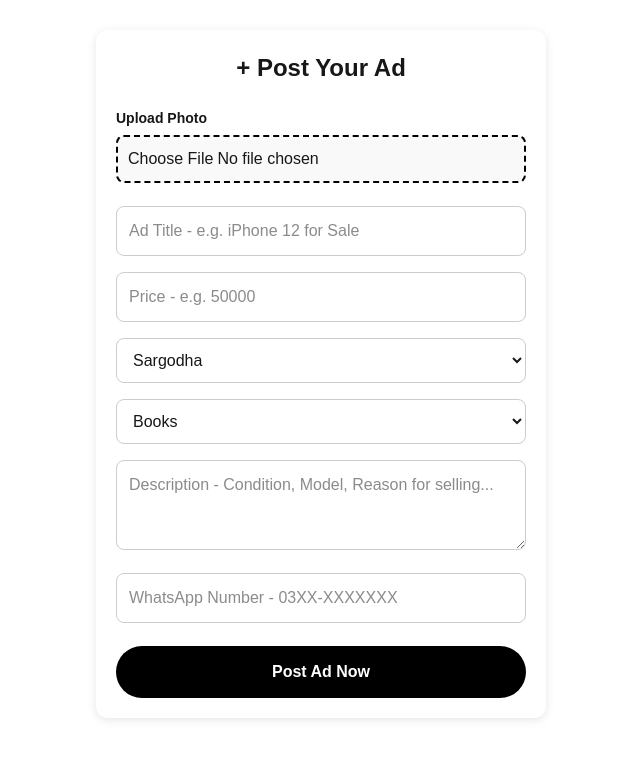
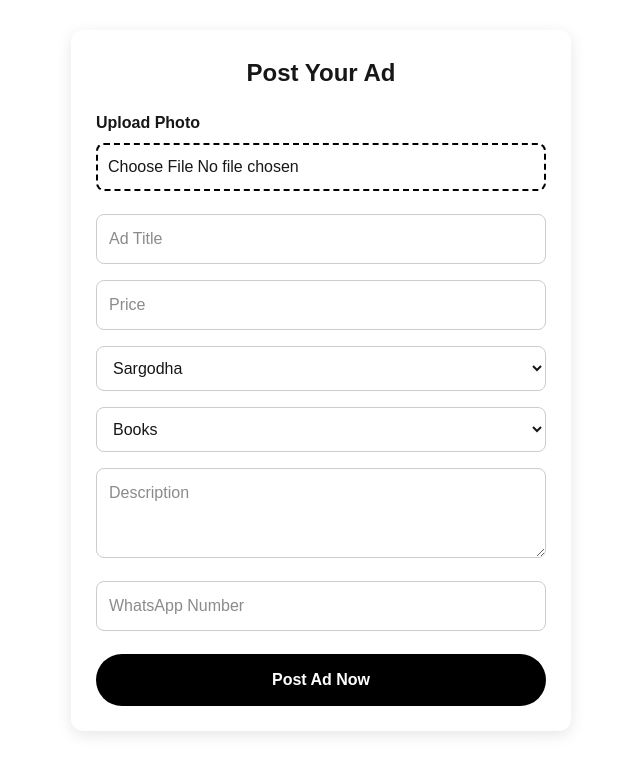
Before and after one commit to maimanaeemrano/olx-clone, a Next.js app: page /post in a window 1280 px wide. Shown: the top 774 px of the page, without its empty margins (319-959 px from the left). Built offline with nearby package versions, Linux system fonts and the light colour scheme.

Commit message:
new english website code

```diff
--- a/app/page.tsx
+++ b/app/page.tsx
@@ -1,53 +1,62 @@
 "use client";
-import { useState } from "react";
-import { supabase } from "@/lib/supabaseclient";
+import { useEffect, useState } from "react";
+import { supabase } from "./lib/supabaseclient";
+import Link from "next/link";
 
-export default function PostPage(){
-const [form,setForm]=useState({title:"",price:"",location:"Sargodha",category:"Books",whatsapp:"",description:""});
-const [file,setFile]=useState<any>(null);
-const [loading,setLoading]=useState(false);
+export default function Home() {
+  const [ads, setAds] = useState<any[]>([]);
+  const [search, setSearch] = useState("");
+  const [category, setCategory] = useState("All");
+  const [location, setLocation] = useState("All");
 
-async function handlePost(){
-if(!form.title||!form.price) return alert("Title Price likho G!");
-setLoading(true);
-let image_url="";
-try{
-if(file){
-const name=Date.now()+"_"+file.name;
-await supabase.storage.from("ads").upload(name,file);
-const {data}=supabase.storage.from("ads").getPublicUrl(name);
-image_url=data.publicUrl;
-}
-await supabase.from("ads").insert([{...form,price:Number(form.price),image_url}]);
-alert("Ad Lag Gaya G!");
-window.location.href="/";
-}catch(e:any){alert(e.message)}
-setLoading(false);
+  useEffect(() => {
+    fetchAds();
+  }, []);
+
+  async function fetchAds() {
+    const { data } = await supabase.from("ads").select("*").order("id", { ascending: false });
+    if (data) setAds(data);
   }
 
-return(
-<div style={{maxWidth:"400px",margin:"20px auto",padding:"15px"}}>
-<h2 style={{textAlign:"center",fontWeight:"bold",fontSize:"22px"}}>+ Post Your Ad G</h2>
+  const filtered = ads.filter((ad) => {
+    const matchSearch = ad.title.toLowerCase().includes(search.toLowerCase());
+    const matchCategory = category === "All" || ad.category === category;
+    const matchLocation = location === "All" || ad.location === location;
+    return matchSearch && matchCategory && matchLocation;
+  });
 
-<label style={{fontWeight:"bold"}}>Photo Upload G (Zaroori G)</label>
-<input type="file" onChange={e=>setFile(e.target.files?.[0])} style={{width:"100%",margin:"10px 0",padding:"10px",border:"1px dashed black",borderRadius:"8px"}}/>
+  return (
+    <div style={{ maxWidth: "1100px", margin: "0 auto", padding: "15px", fontFamily: "Arial" }}>
+      <div style={{ display: "flex", justifyContent: "space-between", alignItems: "center", marginBottom: "20px" }}>
+        <h1 style={{ fontWeight: "bold", fontSize: "28px" }}>SSB Bazaar</h1>
+        <Link href="/post" style={{ background: "black", color: "white", padding: "10px 20px", borderRadius: "20px", textDecoration: "none", fontWeight: "bold" }}>+ Sell</Link>
+      </div>
 
-<input placeholder="Title - e.g. iPhone 12" value={form.title} onChange={e=>setForm({...form,title:e.target.value})} style={{width:"100%",padding:"10px",margin:"5px 0",borderRadius:"8px",border:"1px solid #ccc"}}/>
+      <div style={{ display: "flex", gap: "10px", marginBottom: "20px", flexWrap: "wrap" }}>
+        <input placeholder="Search products..." value={search} onChange={(e) => setSearch(e.target.value)} style={{ flex: 1, minWidth: "200px", padding: "12px", borderRadius: "8px", border: "1px solid #ccc" }} />
+        <select value={category} onChange={(e) => setCategory(e.target.value)} style={{ padding: "12px", borderRadius: "8px", border: "1px solid #ccc" }}>
+          <option>All</option><option>Books</option><option>Mobiles</option><option>Bikes</option><option>Cars</option><option>Furniture</option><option>Electronics</option><option>Others</option>
+        </select>
+        <select value={location} onChange={(e) => setLocation(e.target.value)} style={{ padding: "12px", borderRadius: "8px", border: "1px solid #ccc" }}>
+          <option>All</option><option>Sargodha</option><option>Lahore</option><option>Islamabad</option><option>Karachi</option><option>Faisalabad</option><option>Multan</option>
+        </select>
+      </div>
 
-<input placeholder="Price - 50000" type="number" value={form.price} onChange={e=>setForm({...form,price:e.target.value})} style={{width:"100%",padding:"10px",margin:"5px 0",borderRadius:"8px",border:"1px solid #ccc"}}/>
-
-<select value={form.location} onChange={e=>setForm({...form,location:e.target.value})} style={{width:"100%",padding:"10px",margin:"5px 0",borderRadius:"8px"}}>
-<option>Sargodha</option><option>Lahore</option><option>Karachi</option><option>Islamabad</option><option>Faisalabad</option>
-</select>
-
-<select value={form.category} onChange={e=>setForm({...form,category:e.target.value})} style={{width:"100%",padding:"10px",margin:"5px 0",borderRadius:"8px",border:"1px solid blue"}}>
-<option>Books</option><option>Mobiles</option><option>Bikes</option><option>Cars</option><option>Furniture</option><option>Others</option>
-</select>
-
-<textarea placeholder="Description" value={form.description} onChange={e=>setForm({...form,description:e.target.value})} style={{width:"100%",padding:"10px",margin:"5px 0",borderRadius:"8px",border:"1px solid #ccc"}}/>
-<input placeholder="WhatsApp - 03XX..." value={form.whatsapp} onChange={e=>setForm({...form,whatsapp:e.target.value})} style={{width:"100%",padding:"10px",margin:"5px 0",borderRadius:"8px",border:"1px solid #ccc"}}/>
-
-<button onClick={handlePost} style={{width:"100%",background:"black",color:"white",padding:"12px",borderRadius:"30px",marginTop:"10px"}}>{loading?"Uploading...":"Post Ad Now G"}</button>
+      <div style={{ display: "grid", gridTemplateColumns: "repeat(auto-fill, minmax(250px, 1fr))", gap: "15px" }}>
+        {filtered.map((ad) => (
+          <Link key={ad.id} href={`/ad/${ad.id}`} style={{ textDecoration: "none", color: "black" }}>
+            <div style={{ border: "1px solid #eee", borderRadius: "10px", overflow: "hidden", background: "white", boxShadow: "0 2px 5px rgba(0,0,0,0.05)" }}>
+              <img src={ad.image_url || "https://via.placeholder.com/300"} style={{ width: "100%", height: "180px", objectFit: "cover" }} alt={ad.title} />
+              <div style={{ padding: "10px" }}>
+                <h3 style={{ fontWeight: "bold", fontSize: "16px", margin: "5px 0" }}>{ad.title}</h3>
+                <p style={{ color: "green", fontWeight: "bold" }}>Rs {ad.price}</p>
+                <p style={{ fontSize: "12px", color: "#666" }}>{ad.location} - {ad.category}</p>
+              </div>
+            </div>
+          </Link>
+        ))}
+      </div>
+      {filtered.length === 0 && <p style={{ textAlign: "center", marginTop: "30px", color: "#888" }}>No ads found.</p>}
     </div>
   );
 }
--- a/app/post/page.tsx
+++ b/app/post/page.tsx
@@ -3,90 +3,42 @@ import { useState } from "react";
 import { supabase } from "../lib/supabaseclient";
 
 export default function PostPage(){
-const [form,setForm]=useState({
-title:"",
-price:"",
-location:"Sargodha",
-category:"Books",
-whatsapp:"",
-description:""
-});
+const [form,setForm]=useState({title:"",price:"",location:"Sargodha",category:"Books",whatsapp:"",description:""});
 const [file,setFile]=useState<any>(null);
 const [loading,setLoading]=useState(false);
 
 async function handlePost(){
-if(!form.title ||!form.price ||!form.whatsapp){
-alert("Title, Price and WhatsApp are required!");
-return;
-}
+if(!form.title ||!form.price ||!form.whatsapp){ alert("Title, Price and WhatsApp are required!"); return; }
 setLoading(true);
 let image_url="";
 try{
 if(file){
 const fileName = Date.now()+"_"+file.name;
-const { error: upError } = await supabase.storage.from("ads").upload(fileName,file);
-if(upError) throw upError;
+const { error } = await supabase.storage.from("ads").upload(fileName,file);
+if(error) throw error;
 const { data } = supabase.storage.from("ads").getPublicUrl(fileName);
 image_url = data.publicUrl;
 }
-const { error } = await supabase.from("ads").insert([{
-title: form.title,
-price: Number(form.price),
-location: form.location,
-category: form.category,
-whatsapp: form.whatsapp,
-description: form.description,
-image_url: image_url
-}]);
+const { error } = await supabase.from("ads").insert([{...form, price: Number(form.price), image_url}]);
 if(error) throw error;
 alert("Ad Posted Successfully!");
 window.location.href="/";
-}catch(e:any){
-alert("Error: "+e.message);
-}
+}catch(e:any){ alert("Error: "+e.message); }
 setLoading(false);
 }
 
 return(
-<div style={{maxWidth:"450px",margin:"30px auto",padding:"20px",background:"white",borderRadius:"12px",boxShadow:"0 2px 10px rgba(0,0,0,0.1)"}}>
-<h2 style={{textAlign:"center",fontWeight:"bold",fontSize:"24px",marginBottom:"20px"}}>+ Post Your Ad</h2>
-
-<div style={{marginBottom:"15px"}}>
-<label style={{fontWeight:"bold",fontSize:"14px"}}>Upload Photo</label>
-<input type="file" accept="image/*" onChange={(e)=>setFile(e.target.files?.[0])} style={{width:"100%",marginTop:"5px",padding:"10px",border:"2px dashed #000",borderRadius:"8px",background:"#f9f9f9"}}/>
-</div>
-
-<input placeholder="Ad Title - e.g. iPhone 12 for Sale" value={form.title} onChange={(e)=>setForm({...form,title:e.target.value})} style={{width:"100%",padding:"12px",margin:"8px 0",borderRadius:"8px",border:"1px solid #ccc"}}/>
-
-<input placeholder="Price - e.g. 50000" type="number" value={form.price} onChange={(e)=>setForm({...form,price:e.target.value})} style={{width:"100%",padding:"12px",margin:"8px 0",borderRadius:"8px",border:"1px solid #ccc"}}/>
-
-<select value={form.location} onChange={(e)=>setForm({...form,location:e.target.value})} style={{width:"100%",padding:"12px",margin:"8px 0",borderRadius:"8px",border:"1px solid #ccc",background:"white"}}>
-<option>Sargodha</option>
-<option>Lahore</option>
-<option>Islamabad</option>
-<option>Karachi</option>
-<option>Faisalabad</option>
-<option>Multan</option>
-<option>Gujranwala</option>
-</select>
-
-<select value={form.category} onChange={(e)=>setForm({...form,category:e.target.value})} style={{width:"100%",padding:"12px",margin:"8px 0",borderRadius:"8px",border:"1px solid #ccc",background:"white"}}>
-<option>Books</option>
-<option>Mobiles</option>
-<option>Bikes</option>
-<option>Cars</option>
-<option>Furniture</option>
-<option>Electronics</option>
-<option>Others</option>
-</select>
-
-<textarea placeholder="Description - Condition, Model, Reason for selling..." value={form.description} onChange={(e)=>setForm({...form,description:e.target.value})} style={{width:"100%",padding:"12px",margin:"8px 0",borderRadius:"8px",border:"1px solid #ccc",height:"90px"}}/>
-
-<input placeholder="WhatsApp Number - 03XX-XXXXXXX" value={form.whatsapp} onChange={(e)=>setForm({...form,whatsapp:e.target.value})} style={{width:"100%",padding:"12px",margin:"8px 0",borderRadius:"8px",border:"1px solid #ccc"}}/>
-
-<button onClick={handlePost} disabled={loading} style={{width:"100%",background:"black",color:"white",padding:"14px",borderRadius:"30px",marginTop:"15px",fontWeight:"bold",fontSize:"16px",cursor:"pointer"}}>
-{loading? "Uploading..." : "Post Ad Now"}
-</button>
+<div style={{maxWidth:"500px",margin:"30px auto",padding:"25px",background:"white",borderRadius:"12px",boxShadow:"0 4px 15px rgba(0,0,0,0.1)"}}>
+<h2 style={{textAlign:"center",fontWeight:"bold",fontSize:"24px",marginBottom:"20px"}}>Post Your Ad</h2>
+<label style={{fontWeight:"bold"}}>Upload Photo</label>
+<input type="file" accept="image/*" onChange={(e)=>setFile(e.target.files?.[0])} style={{width:"100%",margin:"8px 0 15px",padding:"10px",border:"2px dashed #000",borderRadius:"8px"}}/>
+<input placeholder="Ad Title" value={form.title} onChange={(e)=>setForm({...form,title:e.target.value})} style={{width:"100%",padding:"12px",margin:"8px 0",borderRadius:"8px",border:"1px solid #ccc"}}/>
+<input placeholder="Price" type="number" value={form.price} onChange={(e)=>setForm({...form,price:e.target.value})} style={{width:"100%",padding:"12px",margin:"8px 0",borderRadius:"8px",border:"1px solid #ccc"}}/>
+<select value={form.location} onChange={(e)=>setForm({...form,location:e.target.value})} style={{width:"100%",padding:"12px",margin:"8px 0",borderRadius:"8px",border:"1px solid #ccc"}}><option>Sargodha</option><option>Lahore</option><option>Islamabad</option><option>Karachi</option><option>Faisalabad</option><option>Multan</option></select>
+<select value={form.category} onChange={(e)=>setForm({...form,category:e.target.value})} style={{width:"100%",padding:"12px",margin:"8px 0",borderRadius:"8px",border:"1px solid #ccc"}}><option>Books</option><option>Mobiles</option><option>Bikes</option><option>Cars</option><option>Furniture</option><option>Electronics</option><option>Others</option></select>
+<textarea placeholder="Description" value={form.description} onChange={(e)=>setForm({...form,description:e.target.value})} style={{width:"100%",padding:"12px",margin:"8px 0",borderRadius:"8px",border:"1px solid #ccc",height:"90px"}}/>
+<input placeholder="WhatsApp Number" value={form.whatsapp} onChange={(e)=>setForm({...form,whatsapp:e.target.value})} style={{width:"100%",padding:"12px",margin:"8px 0",borderRadius:"8px",border:"1px solid #ccc"}}/>
+<button onClick={handlePost} disabled={loading} style={{width:"100%",background:"black",color:"white",padding:"14px",borderRadius:"30px",marginTop:"15px",fontWeight:"bold"}}>{loading? "Uploading..." : "Post Ad Now"}</button>
 </div>
 );
 }
--- a/lib/supabaseclient.ts
+++ b/lib/supabaseclient.ts
@@ -1,4 +1,5 @@
 import { createClient } from "@supabase/supabase-js";
+
 export const supabase = createClient(
   process.env.NEXT_PUBLIC_SUPABASE_URL!,
   process.env.NEXT_PUBLIC_SUPABASE_ANON_KEY!
```
Lines whose indentation alone changed are shown as unchanged.
